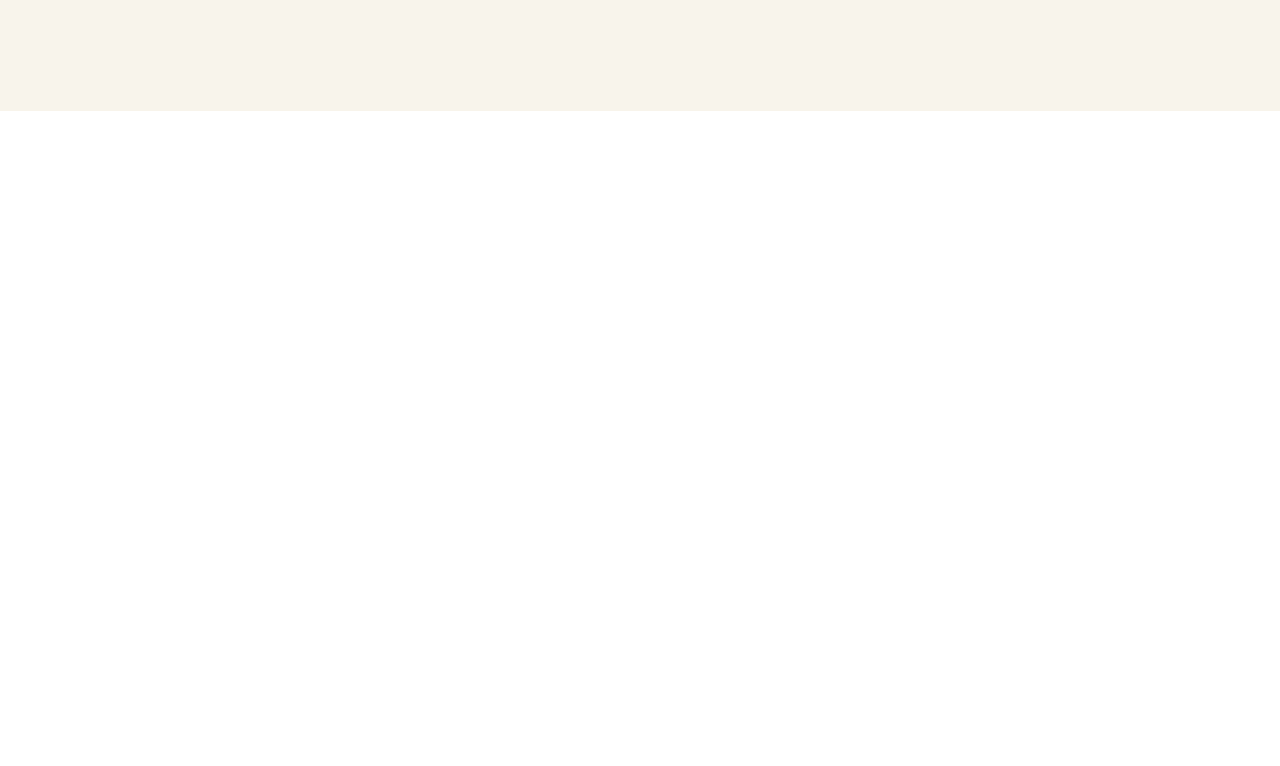
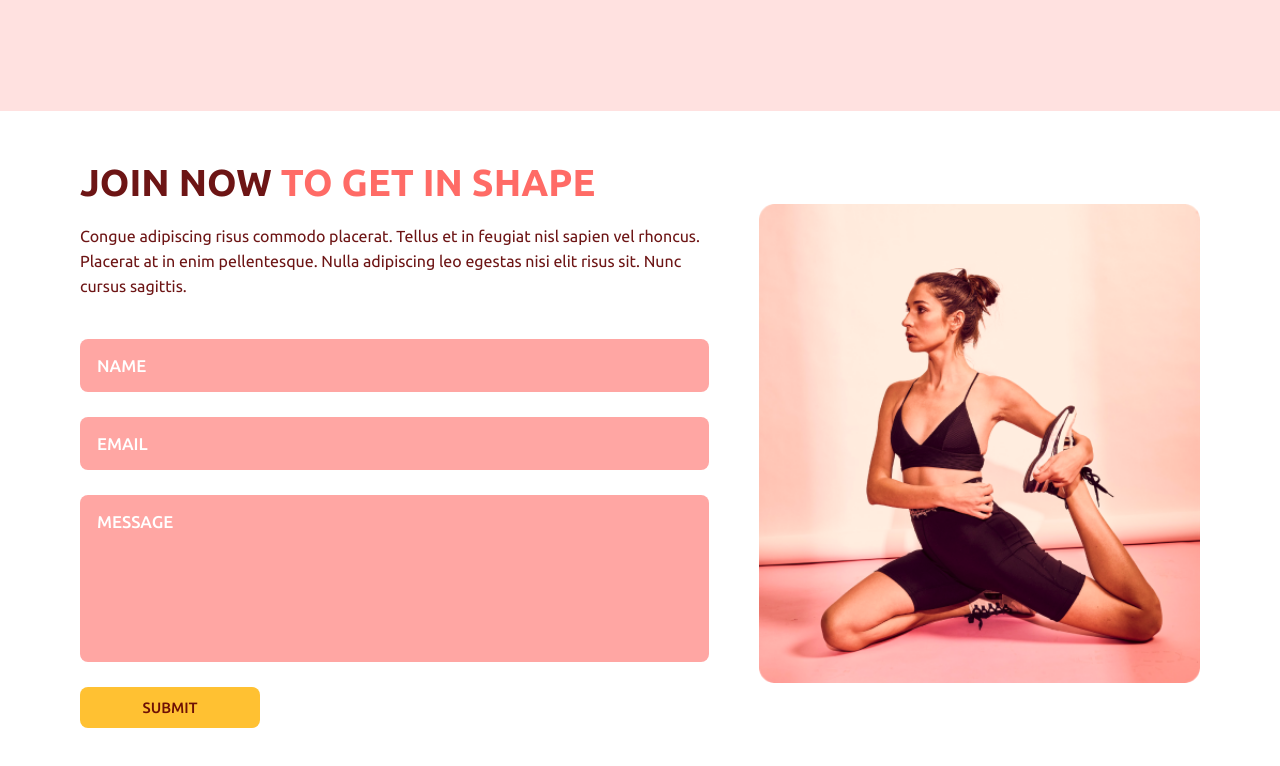
Before and after one commit to Mahdi-Shayan/fitness-gym, a React (Create React App) app: page / in a window 1280 px wide. Shown: the part 2611-3377 px from the top of the page. Before the commit the page ends 2722 px from the top, so only its background shows below. Built offline with nearby package versions, Linux system fonts and the light colour scheme.

Commit message:
make  full responsive Contact Us page

```diff
--- a/package.json
+++ b/package.json
@@ -14,6 +14,7 @@
     "@types/react": "^18.3.17",
     "@types/react-dom": "^18.3.5",
     "axios": "^1.7.9",
+    "formik": "^2.4.6",
     "framer-motion": "^11.15.0",
     "react": "^19.0.0",
     "react-anchor-link-smooth-scroll": "^1.0.12",
@@ -21,7 +22,8 @@
     "react-scripts": "5.0.1",
     "sass": "^1.83.0",
     "typescript": "^4.9.5",
-    "web-vitals": "^2.1.4"
+    "web-vitals": "^2.1.4",
+    "yup": "^1.6.1"
   },
   "scripts": {
     "start": "react-scripts start",
--- a/src/App.tsx
+++ b/src/App.tsx
@@ -6,6 +6,7 @@ import Nav from "./components/navbar/Nav";
 // context
 import { SelectPageProvider } from "./context/SelectPage";
 import OurClasses from "./pages/ourClasses/OurClasses";
+import ContactUs from "./pages/contactUs/ContactUs";
 
 function App() {
   return (
@@ -16,6 +17,7 @@ function App() {
           <Home />
           <Benefits />
           <OurClasses />
+          <ContactUs />
         </main>
       </div>
     </SelectPageProvider>
--- /dev/null
+++ b/src/pages/contactUs/ContactUs.tsx
@@ -0,0 +1,150 @@
+import { motion } from "framer-motion";
+import { useFormik } from "formik";
+
+//  Image
+import contactUsIMG from "../../assets/images/ContactUsPageGraphic.png";
+
+// Style
+import "./contactUs.scss";
+
+// Context
+import { useSelected } from "../../context/SelectPage";
+
+// Type
+import { Context, Pages } from "../../shared/types";
+import { schema } from "../../shared/schema";
+import { useState } from "react";
+
+interface FromTypes {
+  name: string;
+  email: string;
+  message: string;
+}
+
+const headerMotion = {
+  hidden: { Opacity: 0, x: -50 },
+  visible: { Opacity: 1, x: 0 },
+};
+
+function ContactUs() {
+  const { setSelectedPage } = useSelected() as Context;
+  const [open, setOpen] = useState<boolean>(false);
+
+  const {
+    values,
+    errors,
+    touched,
+    handleChange,
+    handleBlur,
+    handleSubmit,
+  } = useFormik<FromTypes>({
+    initialValues: {
+      name: "",
+      email: "",
+      message: "",
+    },
+    validationSchema: schema,
+    onSubmit: (value, action) => {
+      alert(`Name: ${value.name} \n Email: ${value.email}` )
+      action.resetForm();
+    },
+  });
+  const { name, email, message } = values;
+
+  return (
+    <>
+      <motion.section
+        id="contactus"
+        onViewportEnter={() => setSelectedPage(Pages.ContactUs)}
+      >
+        <div className="left-side">
+          <motion.div
+            className="title"
+            initial="hidden"
+            whileInView="visible"
+            viewport={{ once: true, amount: 0.5 }}
+            transition={{ duration: 0.5 }}
+            variants={headerMotion}
+          >
+            <h2>
+              JOIN NOW <span>TO GET IN SHAPE</span>
+            </h2>
+          </motion.div>
+          <motion.div
+            className="des"
+            initial="hidden"
+            whileInView="visible"
+            viewport={{ once: true, amount: 0.5 }}
+            transition={{ duration: 0.5 }}
+            variants={headerMotion}
+          >
+            <p>
+              Congue adipiscing risus commodo placerat. Tellus et in
+              feugiat nisl sapien vel rhoncus. Placerat at in enim
+              pellentesque. Nulla adipiscing leo egestas nisi elit risus
+              sit. Nunc cursus sagittis.
+            </p>
+          </motion.div>
+          <motion.form
+            initial="hidden"
+            whileInView="visible"
+            viewport={{ once: true, amount: 0.5 }}
+            transition={{ duration: 0.5 }}
+            variants={{
+              hidden: { opacity: 0, y: 50 },
+              visible: { opacity: 1, y: 0 },
+            }}
+            onSubmit={handleSubmit}
+          >
+            <div>
+              <input
+                className={errors.name && touched.name ? "err-input" : ""}
+                type="text"
+                name="name"
+                placeholder="NAME"
+                value={name}
+                onChange={handleChange}
+                onBlur={handleBlur}
+              />
+              {errors.name && touched.name && (
+                <p className="err-txt">{errors.name}</p>
+              )}
+            </div>
+            <div>
+              <input
+                className={
+                  errors.email && touched.email ? "err-input" : ""
+                }
+                type="email"
+                name="email"
+                placeholder="EMAIL"
+                value={email}
+                onChange={handleChange}
+                onBlur={handleBlur}
+              />
+              {errors.email && touched.email && (
+                <p className="err-txt">{errors.email}</p>
+              )}
+            </div>
+            <textarea
+              rows={7}
+              name="message"
+              placeholder="MESSAGE"
+              value={message}
+              onChange={handleChange}
+              onBlur={handleBlur}
+            />
+            <button className="submit" type="submit">
+              SUBMIT
+            </button>
+          </motion.form>
+        </div>
+        <div className="right-side">
+          <img src={contactUsIMG} />
+        </div>
+      </motion.section>
+    </>
+  );
+}
+
+export default ContactUs;
--- /dev/null
+++ b/src/pages/contactUs/contactUs.scss
@@ -0,0 +1,85 @@
+@import "../../styles/config.scss";
+
+#contactus {
+  display: flex;
+  align-items: center;
+  gap: 50px;
+  padding: 50px 80px;
+  background-color: white;
+  .left-side {
+    flex: 1;
+    .title {
+      font-size: clamp(17px, 2.8vw, 25px);
+      margin-bottom: 20px;
+      span {
+        color: $primary-500;
+      }
+    }
+    .des {
+      line-height: 25px;
+      margin-bottom: 40px;
+    }
+    form {
+      display: flex;
+      flex-direction: column;
+      gap: 20px;
+      input,
+      textarea {
+        outline: none;
+        border: 2px solid transparent;
+        border-radius: 8px;
+        padding: 15px;
+        background-color: $primary-300;
+        font-family: "medium";
+        font-size: 17px;
+        width: 100%;
+        margin-bottom: 5px;
+        color: white;
+        &::placeholder {
+          color: white;
+        }
+        &:focus {
+          border: 2px solid blue;
+        }
+      }
+      textarea {
+        resize: none;
+      }
+      .err-txt {
+        color: red;
+        font-size: 15px;
+      }
+      .submit {
+        width: 180px;
+        border-radius: 8px;
+        border: none;
+        background-color: $secondary-500;
+        color: $gray-500;
+        padding: 12px;
+        font-size: 15px;
+        font-family: "medium";
+        cursor: pointer;
+        transition: 0.1s;
+        &:hover {
+          color: white;
+        }
+      }
+    }
+  }
+  .right-side {
+    flex: 0.7;
+    img {
+      width: 100%;
+    }
+  }
+}
+@media screen and (max-width: 1100px) {
+  #contactus {
+    padding: 50px 10%;
+    flex-direction: column;
+    align-items: start;
+  }
+  .right-side {
+    display: none;
+  }
+}
--- a/src/pages/ourClasses/ourClasses.scss
+++ b/src/pages/ourClasses/ourClasses.scss
@@ -2,6 +2,7 @@
 
 #ourclasses {
   padding: 70px 80px 50px 80px;
+  background-color: $primary-100;
   .header {
     .title {
       font-size: clamp(17px, 2.8vw, 25px);
--- /dev/null
+++ b/src/shared/schema.ts
@@ -0,0 +1,17 @@
+import * as yup from "yup";
+
+const name_REGEX = /^[a-zA-Z][a-zA-Z0-9-_]{3,15}$/;
+
+export const schema = yup.object().shape({
+  email: yup
+    .string()
+    .email("Please enter valid email")
+    .required("Required"),
+  name: yup
+    .string()
+    .matches(
+      name_REGEX,
+      "User name must be 4 character at least and 15 maximum"
+    )
+    .required("Required"),
+});
```
Also changed, not shown: 1 other file (tests, documents, lock files or other folders).
